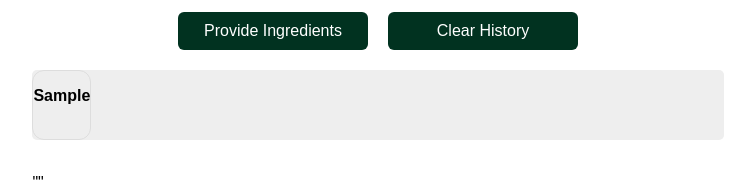
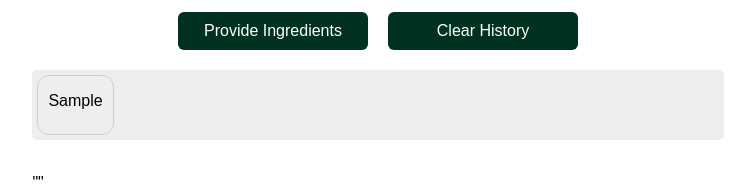
Before and after one commit to mhmh4/froogle, a React (Create React App) app in the folder public/frontend/hawkhack-app/: page / in a window 1280 px wide. Both pictures are taken after typing "Sample" into the empty fields and a click on the button "Search". Shown: the part 257-447 px from the top of the page, without its empty margins (262-1017 px from the left). Built offline with nearby package versions, Linux system fonts and the light colour scheme; no server answers.

Commit message:
UI changes

```diff
--- a/public/frontend/hawkhack-app/src/App.css
+++ b/public/frontend/hawkhack-app/src/App.css
@@ -81,3 +81,14 @@ color:blue;
 .logo:hover {
   transform: scale(1.02);
 }
+
+
+@keyframes fadeIn {
+  0% { background-color: #eee; }
+  100% { background-color: #ddd; }
+}
+
+.project:hover {
+  background-color: #ddd;
+  animation: fadeIn 0.3s;
+}
--- a/public/frontend/hawkhack-app/src/App.js
+++ b/public/frontend/hawkhack-app/src/App.js
@@ -42,35 +42,30 @@ const router = (
 const defaultFoods = [];
 
 const projectMapper = (project) => {
-  const projectStyle = {
-    border: '1.5px solid #ddd',
-    width: "200px !important",
-    borderRadius: 12,
-  };
-
   return (
     <>
       <br />
-      <div style={projectStyle} onClick={() => {
+      <div className='project' style={projectStyle} onClick={() => {
         const searchInput = document.querySelector('.search');
         searchInput.value = project.name;
       }}>
-        <p style={{ fontWeight: "bold" }}>{project.name}</p>
+        <p>{project.name}</p>
       </div>
     </>
   );
 };
 const projectStyle = {
-  border: '1.5px solid #ddd',
-  width: "200px",
+  border: '1px solid #cdcdcd',
+  minWidth: "200px !impotant",
   margin: '5px 5px',
+  padding: '0 10px',
   borderRadius: 12,
   // transition: "border-color 0.2s ease-in-out"
+  textOverflow: 'ellipsis'
 }
 
 const hoverProjectStyle = {
   ...projectStyle,
-  borderColor: "red"
 }
 
 const Project = ({ project }) => {
```
